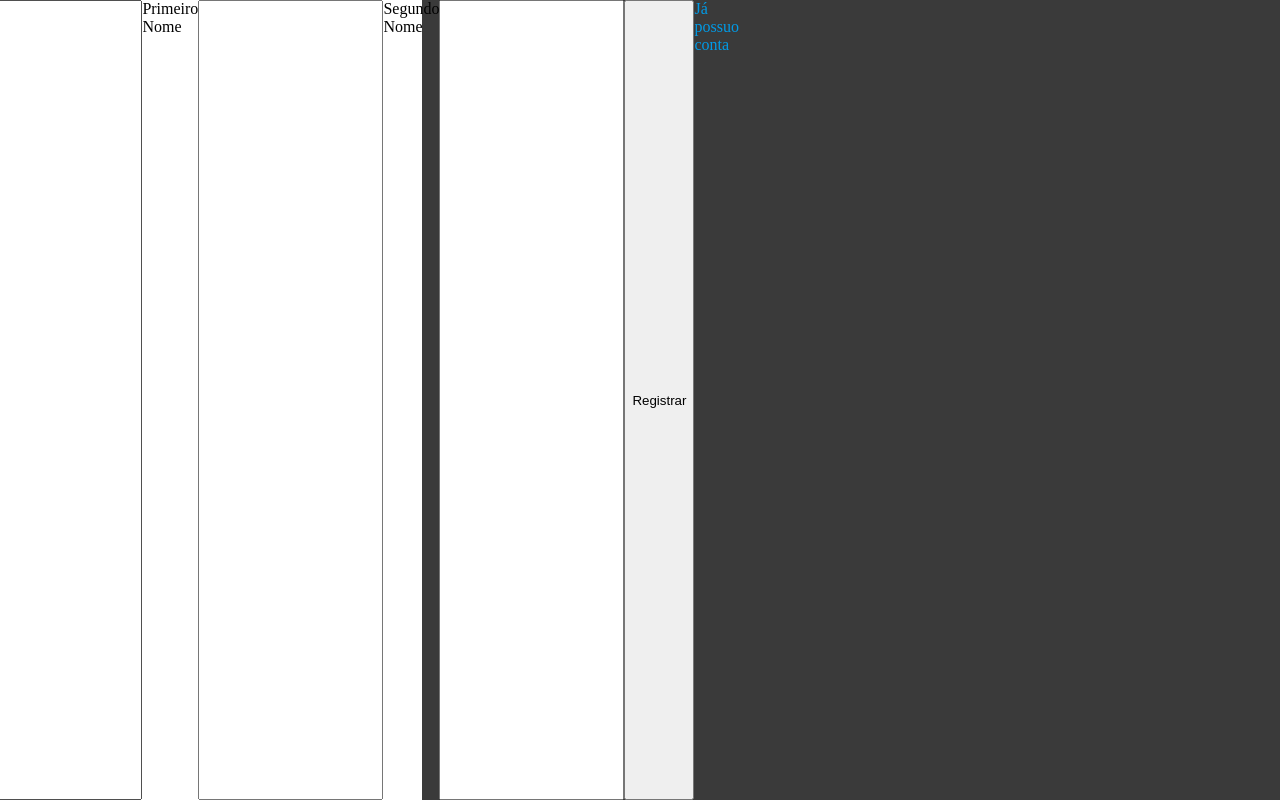
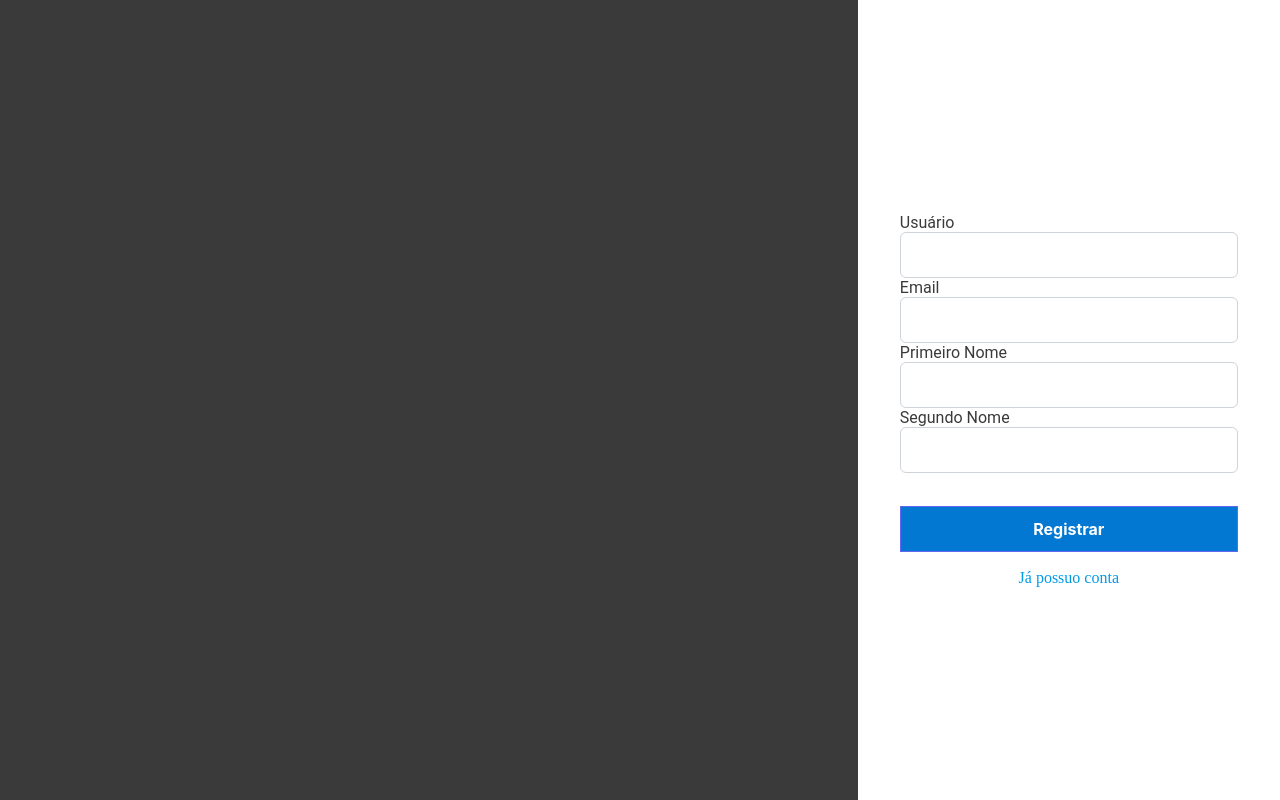
Before and after one commit to mateusmcg1/ReceitasFrontEnd, a React (Create React App) app: page /register in a window 1280 px wide. Built offline with nearby package versions, Linux system fonts and the light colour scheme.

Commit message:
enviando atualizaçoes das pages

```diff
--- a/src/Pages/Login/Login.css
+++ b/src/Pages/Login/Login.css
@@ -1,7 +1,7 @@
 .container{
     max-width:100%;
     width: 100%;
-    height: 100%;
+    height: 100vh;
     background-color: #3A3A3A;
     display: flex;
 
@@ -38,10 +38,6 @@
     font-family: Roboto;
 }
 
-.lalala{
-    margin-bottom: 50%;
-}
-
 .p-inputtext{
     width: 100%;
 
@@ -68,4 +64,6 @@
 .login a{
     text-decoration: none;
     color: #009BE7;
+    display:flex;
+    justify-content: center;
 }
--- a/src/Pages/Register/Register.css
+++ b/src/Pages/Register/Register.css
@@ -0,0 +1,63 @@
+
+.container {
+    max-width: 100%;
+
+    background-color: #3A3A3A;
+    display: flex;
+    max-height: fit-content;
+}
+
+.fitting {
+    width: 67%;
+    height: 100%;
+}
+
+.reg {
+
+    background-color: white;
+    width: 33%;
+    height: 100%;
+    display: flex;
+    flex-direction: row;
+    justify-content: center;
+}
+
+.pull-everybody {
+    width: 100%;
+    display: flex;
+    flex-direction: column;
+    align-items: flex-start;
+    justify-content: center;
+    padding: 10%;
+
+}
+
+.pull-everybody label {
+    color: #3A3A3A;
+    font-family: Roboto;
+}
+
+
+.p-inputtext {
+    width: 100%;
+
+}
+
+.p-password {
+    width: 100%;
+}
+
+.p-button {
+    width: 100%;
+    background-color: #0278D3;
+    border-radius: 0;
+}
+.go-to-login{
+    display:flex;
+    justify-content: center;
+    width:100%;
+}
+.go-to-login a {
+    text-decoration: none;
+    color: #009BE7;
+}
--- a/src/Pages/Register/Register.tsx
+++ b/src/Pages/Register/Register.tsx
@@ -1,6 +1,10 @@
 import "./Register.css"
 import { useState } from 'react'
 import { Link } from 'react-router-dom';
+import { InputText } from 'primereact/inputtext';
+import { Password } from 'primereact/password';
+import { Button } from 'primereact/button';
+
 
 function Register() {
 
@@ -21,31 +25,33 @@ function Register() {
     return (
 
         <div className="container">
+            <div className="fitting" />
 
-            <div className="login">
+            <div className="reg">
+                <div className="pull-everybody">
 
-                <label>Usuário</label>
-                <input type="text" value={user}
-                    onChange={(e) => setUser(e.target.value)} />
+                    <label>Usuário</label>
+                    <InputText value={user} onChange={(e) => setUser(e.target.value)} />
 
-                <label>Email</label>
-                <input value={email}
-                    onChange={(e) => setEmail(e.target.value)} />
 
-                <label>Primeiro Nome</label>
-                <input type='text' value={firstName}
-                    onChange={(e) => setFirstName(e.target.value)} />
+                    <label>Email</label>
+                    <InputText value={email} onChange={(e) => setEmail(e.target.value)} />
 
-                <label>Segundo Nome</label>
-                <input type='text' value={lastName}
-                    onChange={(e) => setLastName(e.target.value)} />
+                    <label>Primeiro Nome</label>
+                    <InputText value={firstName} onChange={(e) => setFirstName(e.target.value)} />
 
-                <button onClick={novoUsuario}>Registrar</button>
+                    <label>Segundo Nome</label>
+                    <InputText value={lastName} onChange={(e) => setLastName(e.target.value)} />
 
-                <Link to={`/`}>Já possuo conta</Link>
+                    <Button label="Registrar" style={{ marginTop: "10%" }} />
+
+                    <div className="go-to-login" style={{ marginTop: "5%" }}>
+                    <Link to={`/`}>Já possuo conta</Link>
+                    </div>
+                </div>
             </div>
         </div>
-    )
+    );
 }
 
-export default Register
+export default Register;
--- a/src/index.css
+++ b/src/index.css
@@ -1,4 +1,3 @@
 *{
   margin: 0;
-
 }
```
